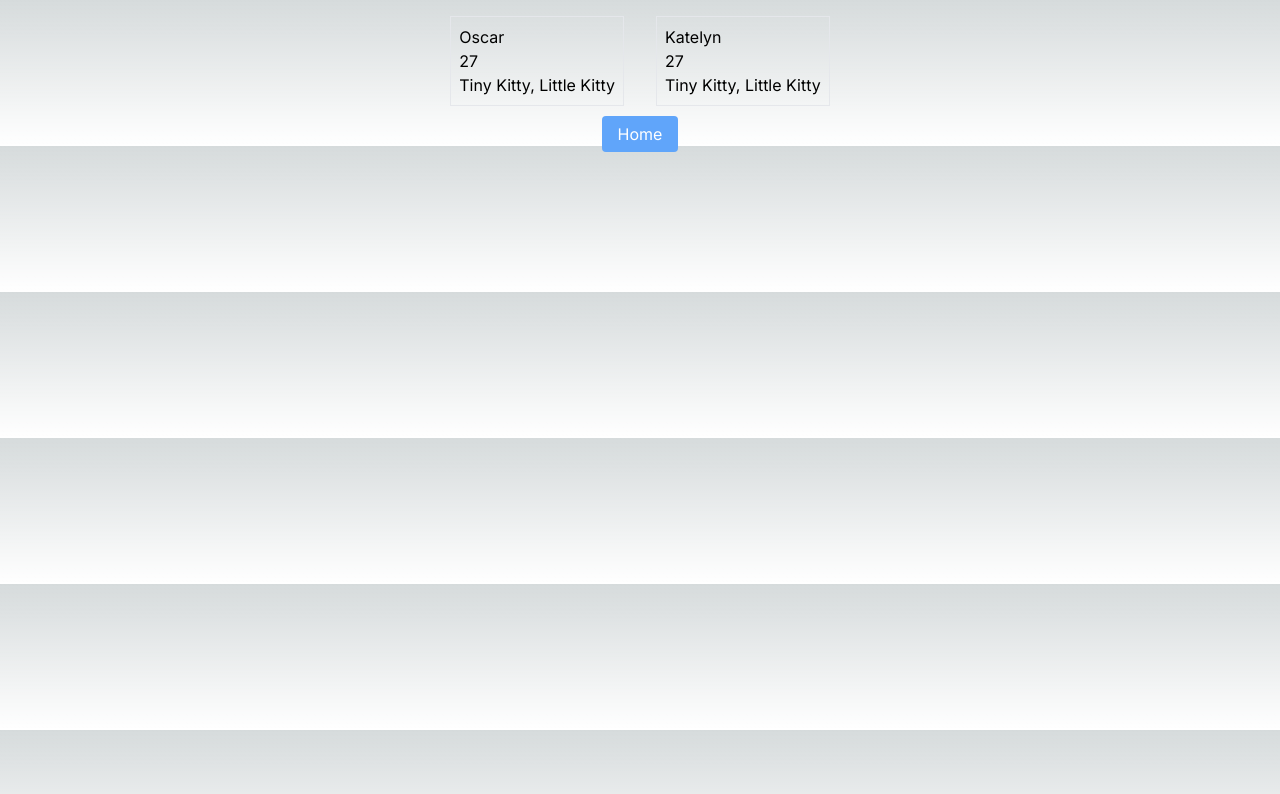
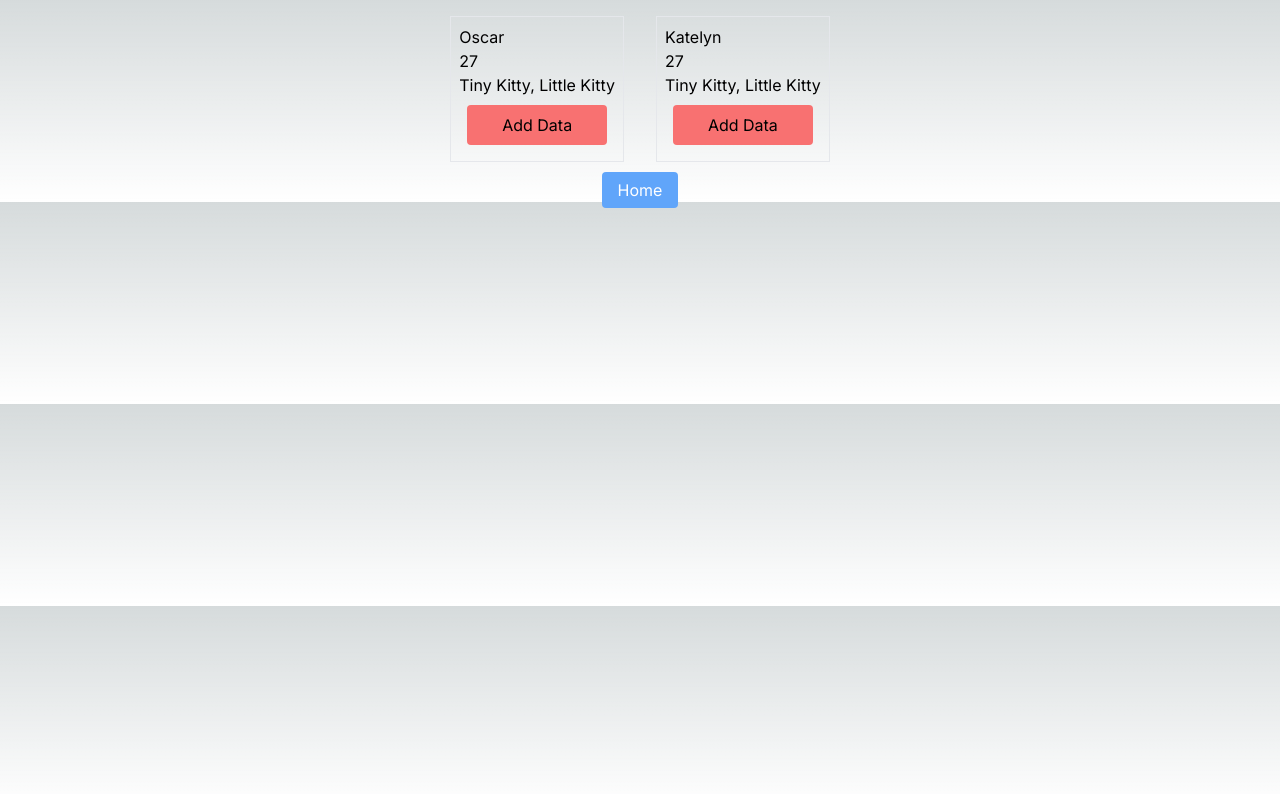
Before and after one commit to drenchoman/habit-tracker-next, a Next.js app: page /names in a window 1280 px wide. Shown: the top 794 px of the page. Built offline with nearby package versions, Linux system fonts and the light colour scheme; no server answers.

Commit message:
add data button on names page

```diff
--- a/src/app/names/[name]/page.js
+++ b/src/app/names/[name]/page.js
@@ -4,6 +4,7 @@ export default function page({ params }) {
   const capitalise = (word) =>
     word.charAt(0).toUpperCase() + word.slice(1);
   const name = capitalise(params.name);
+
   return (
     <div>
       <h1>Home page of {name}</h1>
--- a/src/app/names/page.js
+++ b/src/app/names/page.js
@@ -1,4 +1,6 @@
+'use client';
 import Link from 'next/link';
+import addData from '../firebase/firestore/addData';
 const names = [
   {
     id: 1,
@@ -15,6 +17,10 @@ const names = [
 ];
 
 export default function page() {
+  const handleForm = async (data) => {
+    console.log(data);
+  };
+
   return (
     <main>
       <div className="md:flex justify-center">
@@ -27,6 +33,12 @@ export default function page() {
             {n.pets.map((p, i) => (
               <p key={i}>{p}</p>
             ))}
+            <button
+              onClick={() => handleForm(n)}
+              className="bg-red-400 hover:bg-red-700 py-2 px-4 my-2 mx-2 rounded"
+            >
+              Add Data
+            </button>
           </div>
         ))}
       </div>
```
